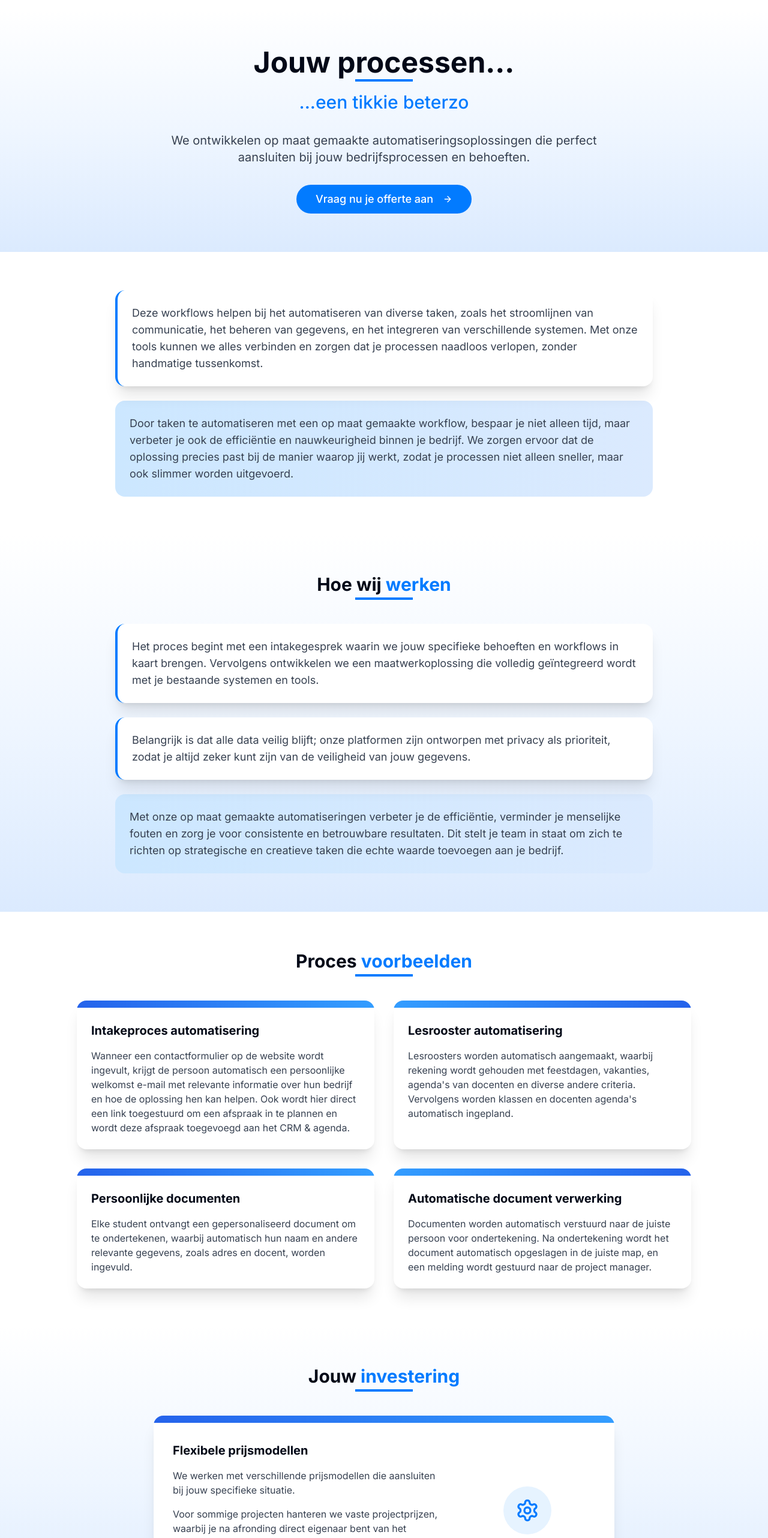
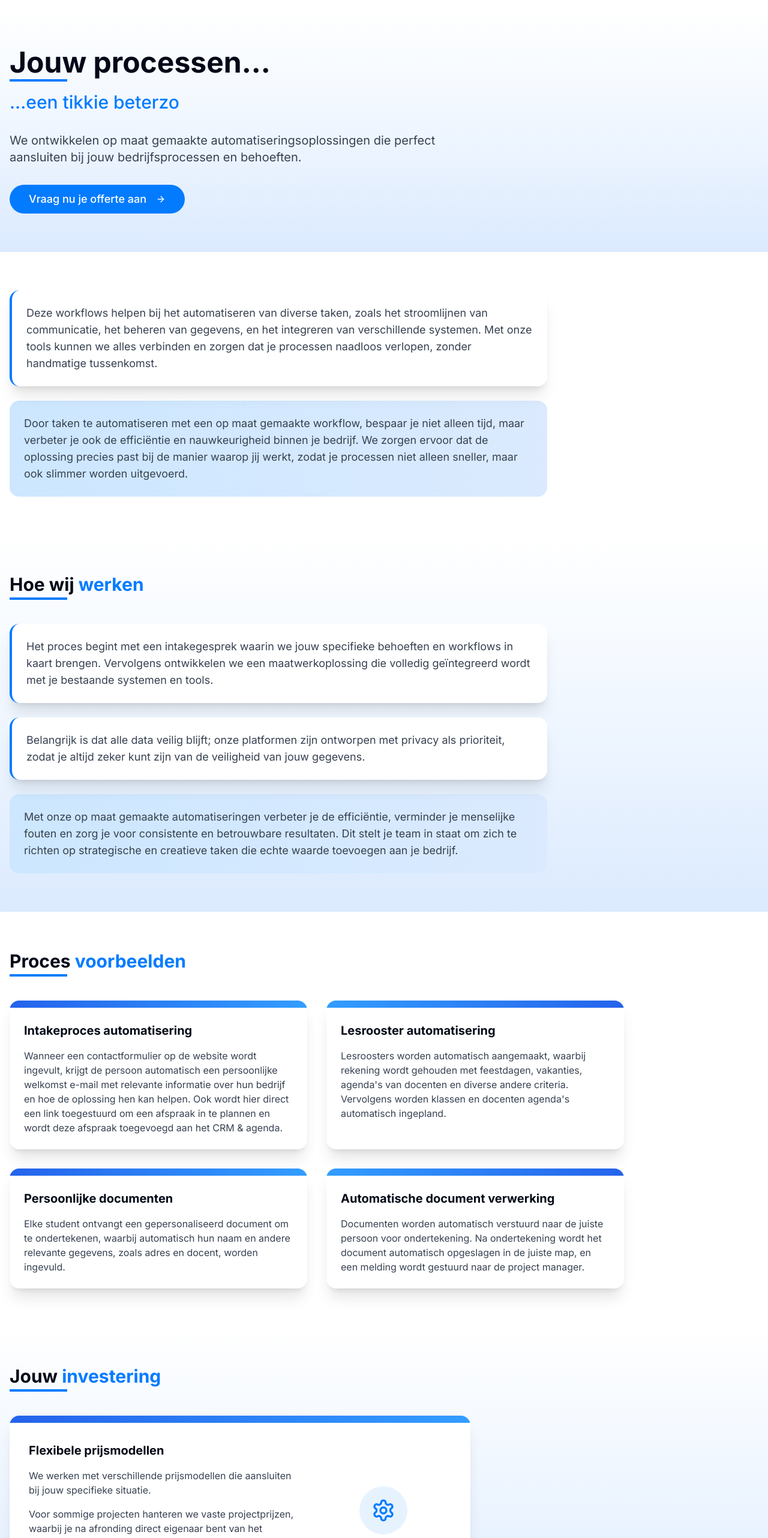
Before and after one commit to KaiOukes/beterzo, a React (Vite) app: page /maatwerk-automatiseringen in a window 1280 px wide. Shown: the part 80-2644 px from the top of the page at 60% size. Built offline with nearby package versions, Linux system fonts and the light colour scheme.

Commit message:
Align Maatwerk Automatiseringen page
Align the content of the Maatwerk Automatiseringen page to the left, similar to the AI Training page.

```diff
--- a/src/pages/MaatwerkAutomatiseringen.tsx
+++ b/src/pages/MaatwerkAutomatiseringen.tsx
@@ -42,18 +42,18 @@ const MaatwerkAutomatiseringen = () => {
       <main className="flex-grow pt-24">
         {/* Hero Section */}
         <section className="py-16 bg-gradient-to-b from-white via-blue-50 to-blue-100">
-          <div className="container px-4 mx-auto text-center">
+          <div className="container px-4 mx-auto">
             <div className="animate-on-scroll">
               <h1 className="text-3xl md:text-5xl font-bold mb-6 relative">
                 Jouw processen...
-                <span className="absolute -bottom-2 left-1/2 transform -translate-x-1/2 w-24 h-1 bg-primary"></span>
+                <span className="absolute -bottom-2 left-0 w-24 h-1 bg-primary"></span>
               </h1>
               <h2 className="text-2xl md:text-3xl text-primary font-medium mb-8">
                 ...een tikkie beterzo
               </h2>
             </div>
 
-            <div className="animate-on-scroll max-w-3xl mx-auto">
+            <div className="animate-on-scroll max-w-3xl">
               <p className="text-lg md:text-xl text-gray-700 mb-8">
                 We ontwikkelen op maat gemaakte automatiseringsoplossingen die
                 perfect aansluiten bij jouw bedrijfsprocessen en behoeften.
@@ -77,7 +77,7 @@ const MaatwerkAutomatiseringen = () => {
         {/* Main Benefits */}
         <section className="py-16 bg-white">
           <div className="container px-4 mx-auto">
-            <div className="max-w-4xl mx-auto">
+            <div className="max-w-4xl">
               <div className="animate-on-scroll bg-white rounded-lg shadow-xl p-6 border-l-4 border-primary transform transition-all hover:-translate-y-1 hover:shadow-2xl mb-6">
                 <p className="text-lg text-gray-700">
                   Deze workflows helpen bij het automatiseren van diverse taken, zoals het stroomlijnen van
@@ -103,13 +103,13 @@ const MaatwerkAutomatiseringen = () => {
         <section className="py-16 bg-gradient-to-b from-white via-blue-50 to-blue-100">
           <div className="container px-4 mx-auto">
             <div className="animate-on-scroll">
-              <h2 className="text-2xl md:text-3xl font-bold mb-12 text-center relative">
+              <h2 className="text-2xl md:text-3xl font-bold mb-12 relative">
                 Hoe wij <span className="text-primary">werken</span>
-                <span className="absolute -bottom-2 left-1/2 transform -translate-x-1/2 w-24 h-1 bg-primary"></span>
+                <span className="absolute -bottom-2 left-0 w-24 h-1 bg-primary"></span>
               </h2>
             </div>
 
-            <div className="max-w-4xl mx-auto">
+            <div className="max-w-4xl">
               <div className="animate-on-scroll bg-white rounded-lg shadow-xl p-6 border-l-4 border-primary transform transition-all hover:-translate-y-1 hover:shadow-2xl mb-6">
                 <p className="text-lg text-gray-700">
                   Het proces begint met een intakegesprek waarin we jouw specifieke behoeften en workflows in
@@ -140,13 +140,13 @@ const MaatwerkAutomatiseringen = () => {
         <section className="py-16 bg-white">
           <div className="container px-4 mx-auto">
             <div className="animate-on-scroll">
-              <h2 className="text-2xl md:text-3xl font-bold mb-12 text-center relative">
+              <h2 className="text-2xl md:text-3xl font-bold mb-12 relative">
                 Proces <span className="text-primary">voorbeelden</span>
-                <span className="absolute -bottom-2 left-1/2 transform -translate-x-1/2 w-24 h-1 bg-primary"></span>
+                <span className="absolute -bottom-2 left-0 w-24 h-1 bg-primary"></span>
               </h2>
             </div>
 
-            <div className="grid md:grid-cols-2 gap-8 max-w-5xl mx-auto">
+            <div className="grid md:grid-cols-2 gap-8 max-w-5xl">
               <Card className="animate-on-scroll border-none shadow-xl overflow-hidden">
                 <div className="bg-gradient-to-r from-blue-600 to-primary-400 h-3"></div>
                 <CardContent className="p-6">
@@ -203,13 +203,13 @@ const MaatwerkAutomatiseringen = () => {
         <section className="py-16 bg-gradient-to-b from-white via-blue-50 to-blue-100">
           <div className="container px-4 mx-auto">
             <div className="animate-on-scroll">
-              <h2 className="text-2xl md:text-3xl font-bold mb-12 text-center relative">
+              <h2 className="text-2xl md:text-3xl font-bold mb-12 relative">
                 Jouw <span className="text-primary">investering</span>
-                <span className="absolute -bottom-2 left-1/2 transform -translate-x-1/2 w-24 h-1 bg-primary"></span>
+                <span className="absolute -bottom-2 left-0 w-24 h-1 bg-primary"></span>
               </h2>
             </div>
 
-            <div className="max-w-3xl mx-auto animate-on-scroll">
+            <div className="max-w-3xl animate-on-scroll">
               <Card className="border-none shadow-xl overflow-hidden">
                 <div className="bg-gradient-to-r from-blue-600 to-primary-400 h-3"></div>
                 <CardContent className="p-8">
@@ -238,7 +238,7 @@ const MaatwerkAutomatiseringen = () => {
 
         {/* CTA */}
         <section className="py-16 bg-white">
-          <div className="container px-4 mx-auto text-center">
+          <div className="container px-4 mx-auto">
             <div className="animate-on-scroll">
               <h2 className="text-3xl md:text-4xl font-bold mb-2">
                 Klaar voor een tikkie
@@ -248,7 +248,7 @@ const MaatwerkAutomatiseringen = () => {
               </h3>
             </div>
 
-            <div className="max-w-xl mx-auto mb-8 animate-on-scroll">
+            <div className="max-w-xl mb-8 animate-on-scroll">
               <div className="bg-white p-8 rounded-2xl shadow-xl border border-blue-100">
                 <p className="text-lg text-gray-700 mb-6">
                   Heb je vragen over de mogelijkheden van jouw processen? Stuur nu een mailtje naar Kai of plan een gesprek in!
@@ -256,7 +256,7 @@ const MaatwerkAutomatiseringen = () => {
 
                 <a
                   href="mailto:kai@beterzo.tech"
-                  className="text-primary hover:text-primary-600 font-medium text-lg flex items-center justify-center"
+                  className="text-primary hover:text-primary-600 font-medium text-lg flex items-center"
                 >
                   kai@beterzo.tech
                 </a>
```
